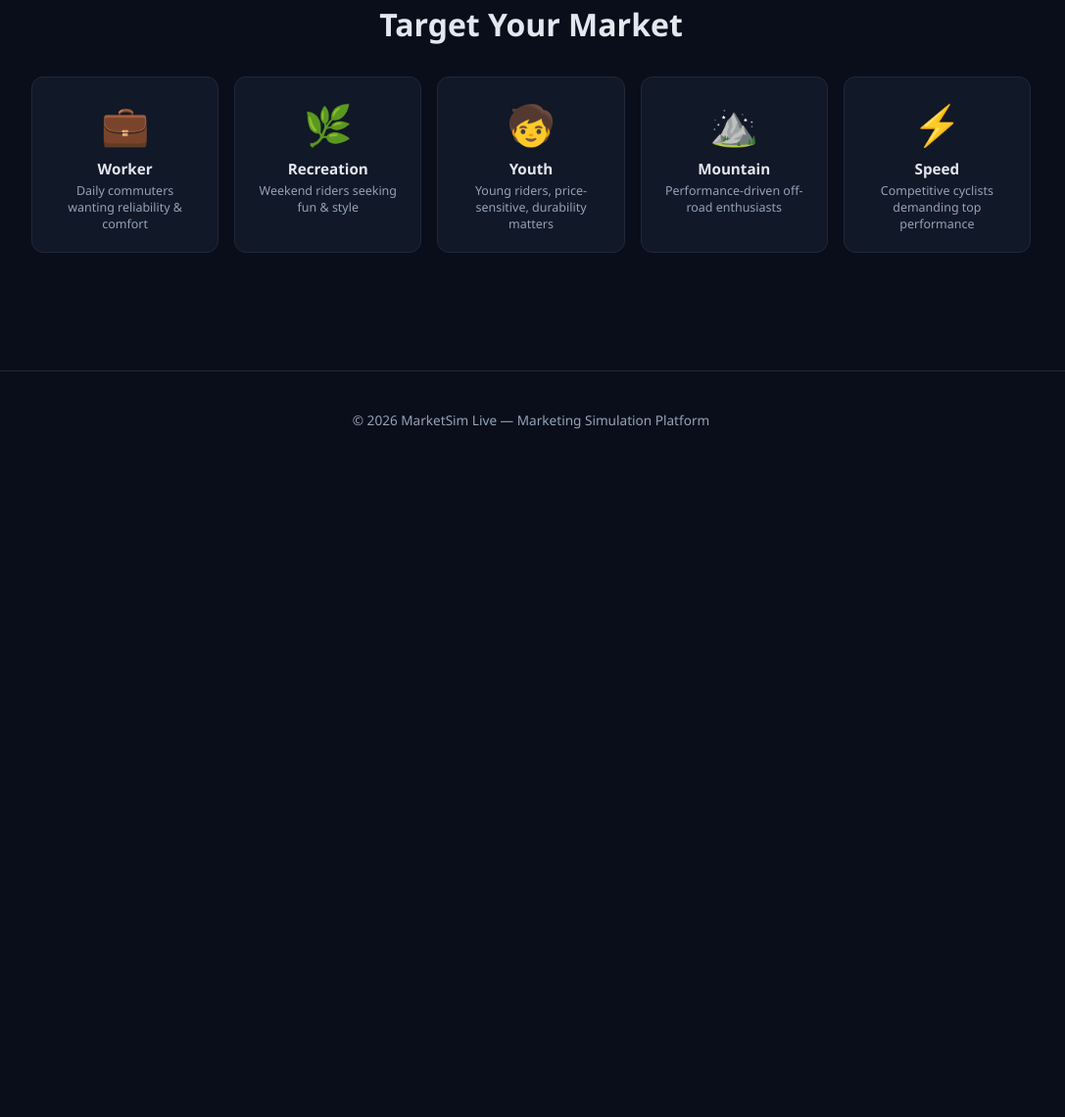
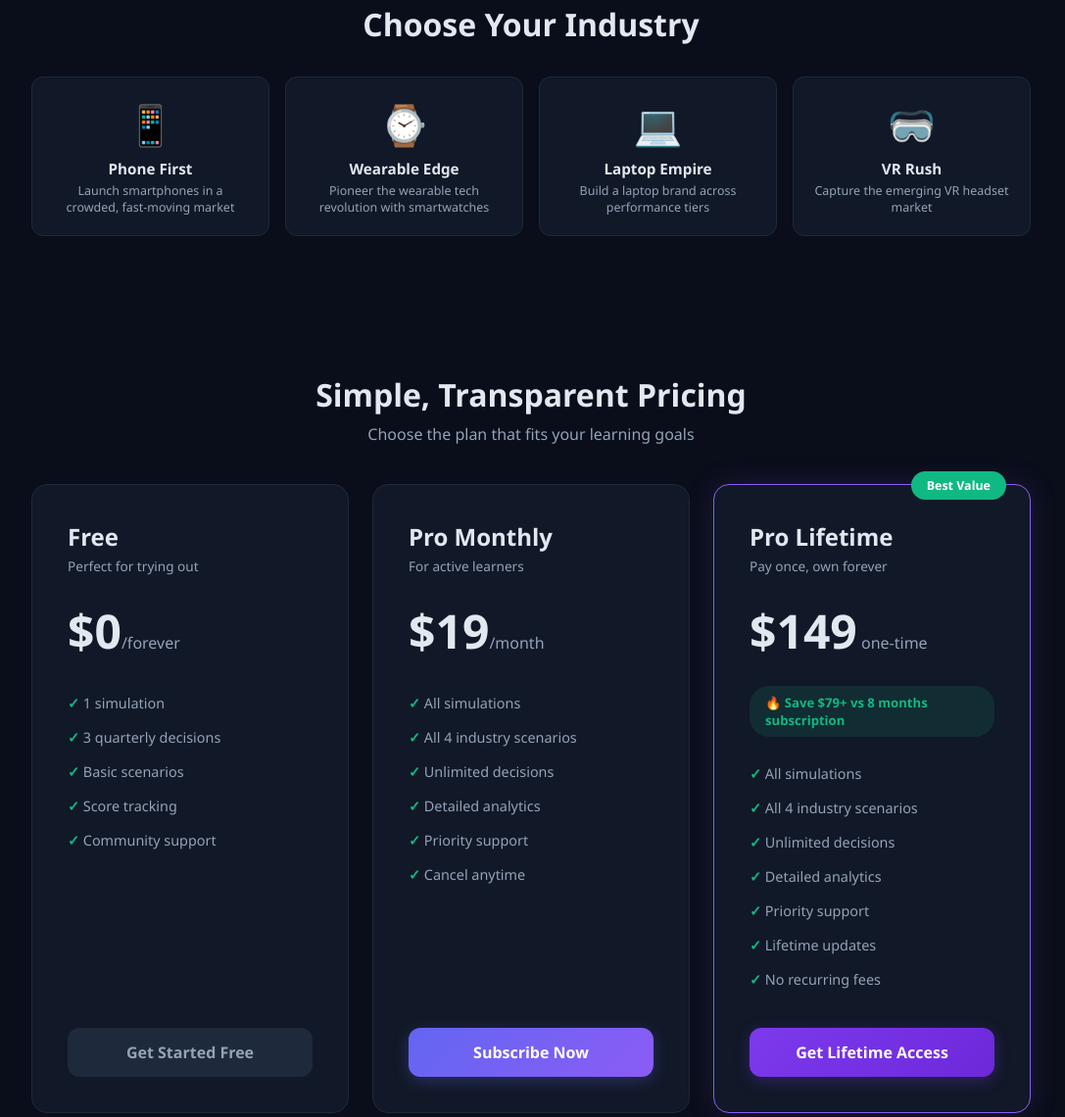
Before and after one commit to Sylgau-exe/marketing, a website: page public/index.html in a window 1280 px wide. Shown: the part 1622-2762 px from the top of the page at 98% size, without its empty margins (98-1185 px from the left). Before the commit the page ends 2100 px from the top, so only its background shows below. Drawn offline with Linux system fonts and the light colour scheme.

Commit message:
price plan on landing

```diff
--- a/public/index.html
+++ b/public/index.html
@@ -6,6 +6,7 @@
 <title>MarketSim Live — Marketing Simulation</title>
 <style>
 *{margin:0;padding:0;box-sizing:border-box}
+html{scroll-behavior:smooth}
 :root{--bg:#0a0e1a;--card:#111827;--border:#1e293b;--primary:#3b82f6;--primary-hover:#2563eb;--accent:#8b5cf6;--green:#10b981;--red:#ef4444;--yellow:#f59e0b;--text:#e2e8f0;--muted:#94a3b8;--surface:#1e293b}
 body{font-family:'Segoe UI',system-ui,sans-serif;background:var(--bg);color:var(--text);min-height:100vh;overflow-x:hidden}
 a{color:var(--primary);text-decoration:none}
@@ -60,6 +61,31 @@ nav{display:flex;justify-content:space-between;align-items:center;padding:16px 4
 /* Footer */
 footer{text-align:center;padding:40px;color:var(--muted);font-size:.85rem;border-top:1px solid var(--border);margin-top:60px}
 
+/* Pricing section */
+.pricing-section{padding:80px 40px;max-width:1100px;margin:0 auto}
+.pricing-section h2{text-align:center;font-size:2rem;margin-bottom:8px}
+.pricing-grid{display:grid;grid-template-columns:repeat(3,1fr);gap:24px}
+.pricing-card{background:var(--card);border:1px solid var(--border);border-radius:16px;padding:36px;position:relative;display:flex;flex-direction:column;transition:transform .3s,box-shadow .3s}
+.pricing-card:hover{transform:translateY(-4px)}
+.pricing-card.featured{border-color:var(--accent);box-shadow:0 0 30px rgba(139,92,246,.15)}
+.best-value{position:absolute;top:-14px;right:24px;background:#10b981;color:#fff;padding:6px 16px;border-radius:20px;font-size:.78rem;font-weight:700}
+.plan-name{font-size:1.5rem;font-weight:700;margin-bottom:4px}
+.plan-sub{color:var(--muted);font-size:.85rem;margin-bottom:24px}
+.plan-price{margin-bottom:24px}
+.plan-price .amount{font-size:3rem;font-weight:800}
+.plan-price .period{color:var(--muted);font-size:1rem}
+.savings{display:inline-flex;align-items:center;gap:6px;background:rgba(16,185,129,.12);color:#10b981;padding:8px 16px;border-radius:20px;font-size:.82rem;font-weight:600;margin-bottom:20px}
+.plan-features{list-style:none;padding:0;margin:0 0 32px;flex:1}
+.plan-features li{padding:8px 0;font-size:.9rem;color:var(--muted)}
+.plan-features li::before{content:'✓ ';color:#10b981;font-weight:700}
+.plan-btn{width:100%;padding:14px;border:none;border-radius:12px;font-size:1rem;font-weight:700;cursor:pointer;font-family:inherit;transition:all .2s}
+.plan-btn.free{background:var(--border);color:var(--muted)}
+.plan-btn.free:hover{background:#2a2a40;color:var(--text)}
+.plan-btn.pro{background:linear-gradient(135deg,#6366f1,#8b5cf6);color:#fff;box-shadow:0 4px 16px rgba(99,102,241,.3)}
+.plan-btn.pro:hover{transform:translateY(-2px);box-shadow:0 6px 24px rgba(99,102,241,.4)}
+.plan-btn.lifetime{background:linear-gradient(135deg,#7c3aed,#6d28d9);color:#fff;box-shadow:0 4px 16px rgba(124,58,237,.3)}
+.plan-btn.lifetime:hover{transform:translateY(-2px);box-shadow:0 6px 24px rgba(124,58,237,.4)}
+
 /* Modal */
 .modal-overlay{display:none;position:fixed;inset:0;background:rgba(0,0,0,.6);backdrop-filter:blur(4px);z-index:200;align-items:center;justify-content:center}
 .modal-overlay.active{display:flex}
@@ -88,8 +114,9 @@ footer{text-align:center;padding:40px;color:var(--muted);font-size:.85rem;border
 @media(max-width:768px){
   .hero h1{font-size:2.2rem}
   nav{padding:12px 20px}
-  .features,.segments,.how-section{padding:40px 20px}
-  .seg-grid{grid-template-columns:repeat(2,1fr)}
+  .features,.segments,.how-section,.pricing-section{padding:40px 20px}
+  .seg-grid{grid-template-columns:repeat(2,1fr)!important}
+  .pricing-grid{grid-template-columns:1fr!important;max-width:400px;margin:0 auto}
 }
 </style>
 </head>
@@ -98,13 +125,13 @@ footer{text-align:center;padding:40px;color:var(--muted);font-size:.85rem;border
 <nav>
   <div class="logo">🎯 MarketSim</div>
   <div class="nav-links" id="navLinks">
-    <a href="/pricing.html" style="color:var(--accent);font-size:.9rem;text-decoration:none;font-weight:600">Pricing</a>
+    <a href="#pricing" style="color:var(--accent);font-size:.9rem;text-decoration:none;font-weight:600">Pricing</a>
     <button class="btn btn-outline" onclick="showModal('login')">Log In</button>
     <button class="btn btn-primary" onclick="showModal('register')">Sign Up</button>
   </div>
   <div class="nav-user" id="navUser" style="display:none">
     <span id="navUserName"></span>
-    <a href="/pricing.html" style="color:var(--accent);font-size:.9rem;text-decoration:none;font-weight:600">Pricing</a>
+    <a href="#pricing" style="color:var(--accent);font-size:.9rem;text-decoration:none;font-weight:600">Pricing</a>
     <button class="btn btn-outline" onclick="goToDashboard()">Dashboard</button>
     <button class="btn btn-outline" onclick="logout()">Logout</button>
   </div>
@@ -163,13 +190,63 @@ footer{text-align:center;padding:40px;color:var(--muted);font-size:.85rem;border
 </section>
 
 <section class="segments">
-  <h2>Target Your Market</h2>
-  <div class="seg-grid">
-    <div class="seg-card"><div class="seg-emoji">💼</div><h4>Worker</h4><p>Daily commuters wanting reliability & comfort</p></div>
-    <div class="seg-card"><div class="seg-emoji">🌿</div><h4>Recreation</h4><p>Weekend riders seeking fun & style</p></div>
-    <div class="seg-card"><div class="seg-emoji">🧒</div><h4>Youth</h4><p>Young riders, price-sensitive, durability matters</p></div>
-    <div class="seg-card"><div class="seg-emoji">⛰️</div><h4>Mountain</h4><p>Performance-driven off-road enthusiasts</p></div>
-    <div class="seg-card"><div class="seg-emoji">⚡</div><h4>Speed</h4><p>Competitive cyclists demanding top performance</p></div>
+  <h2>Choose Your Industry</h2>
+  <div class="seg-grid" style="grid-template-columns:repeat(4,1fr)">
+    <div class="seg-card"><div class="seg-emoji">📱</div><h4>Phone First</h4><p>Launch smartphones in a crowded, fast-moving market</p></div>
+    <div class="seg-card"><div class="seg-emoji">⌚</div><h4>Wearable Edge</h4><p>Pioneer the wearable tech revolution with smartwatches</p></div>
+    <div class="seg-card"><div class="seg-emoji">💻</div><h4>Laptop Empire</h4><p>Build a laptop brand across performance tiers</p></div>
+    <div class="seg-card"><div class="seg-emoji">🥽</div><h4>VR Rush</h4><p>Capture the emerging VR headset market</p></div>
+  </div>
+</section>
+
+<section class="pricing-section" id="pricing">
+  <h2>Simple, Transparent Pricing</h2>
+  <p style="text-align:center;color:var(--muted);margin-bottom:40px">Choose the plan that fits your learning goals</p>
+  <div class="pricing-grid">
+    <div class="pricing-card">
+      <div class="plan-name">Free</div>
+      <div class="plan-sub">Perfect for trying out</div>
+      <div class="plan-price"><span class="amount">$0</span><span class="period">/forever</span></div>
+      <ul class="plan-features">
+        <li>1 simulation</li>
+        <li>3 quarterly decisions</li>
+        <li>Basic scenarios</li>
+        <li>Score tracking</li>
+        <li>Community support</li>
+      </ul>
+      <button class="plan-btn free" onclick="showModal('register')">Get Started Free</button>
+    </div>
+    <div class="pricing-card">
+      <div class="plan-name">Pro Monthly</div>
+      <div class="plan-sub">For active learners</div>
+      <div class="plan-price"><span class="amount">$19</span><span class="period">/month</span></div>
+      <ul class="plan-features">
+        <li>All simulations</li>
+        <li>All 4 industry scenarios</li>
+        <li>Unlimited decisions</li>
+        <li>Detailed analytics</li>
+        <li>Priority support</li>
+        <li>Cancel anytime</li>
+      </ul>
+      <button class="plan-btn pro" onclick="goToPricing()">Subscribe Now</button>
+    </div>
+    <div class="pricing-card featured">
+      <div class="best-value">Best Value</div>
+      <div class="plan-name">Pro Lifetime</div>
+      <div class="plan-sub">Pay once, own forever</div>
+      <div class="plan-price"><span class="amount">$149</span><span class="period"> one-time</span></div>
+      <div class="savings">🔥 Save $79+ vs 8 months subscription</div>
+      <ul class="plan-features">
+        <li>All simulations</li>
+        <li>All 4 industry scenarios</li>
+        <li>Unlimited decisions</li>
+        <li>Detailed analytics</li>
+        <li>Priority support</li>
+        <li>Lifetime updates</li>
+        <li>No recurring fees</li>
+      </ul>
+      <button class="plan-btn lifetime" onclick="goToPricing()">Get Lifetime Access</button>
+    </div>
   </div>
 </section>
 
@@ -331,6 +408,7 @@ async function doJoinGame(){
 function googleAuth(){window.location.href=API+'/api/auth/google'}
 
 function goToDashboard(){window.location.href='/dashboard.html'}
+function goToPricing(){window.location.href='/pricing.html'}
 
 function logout(){localStorage.removeItem('token');currentUser=null;updateNav()}
 
```
